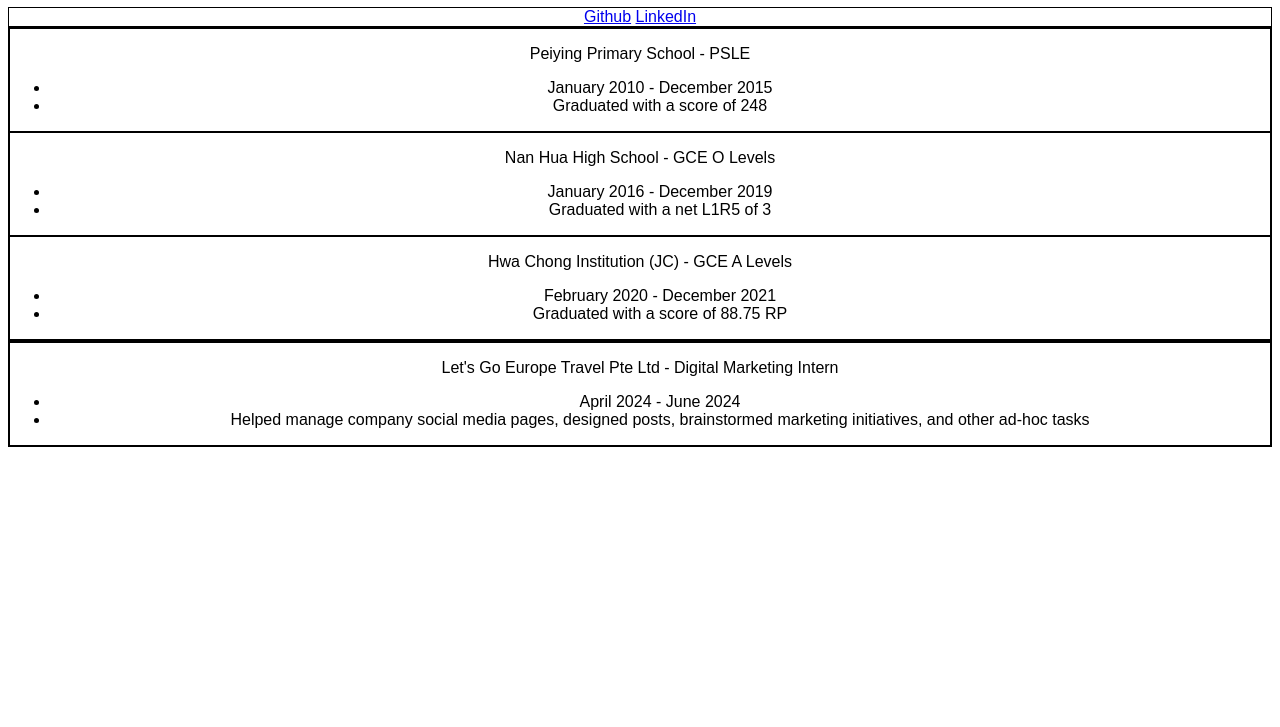
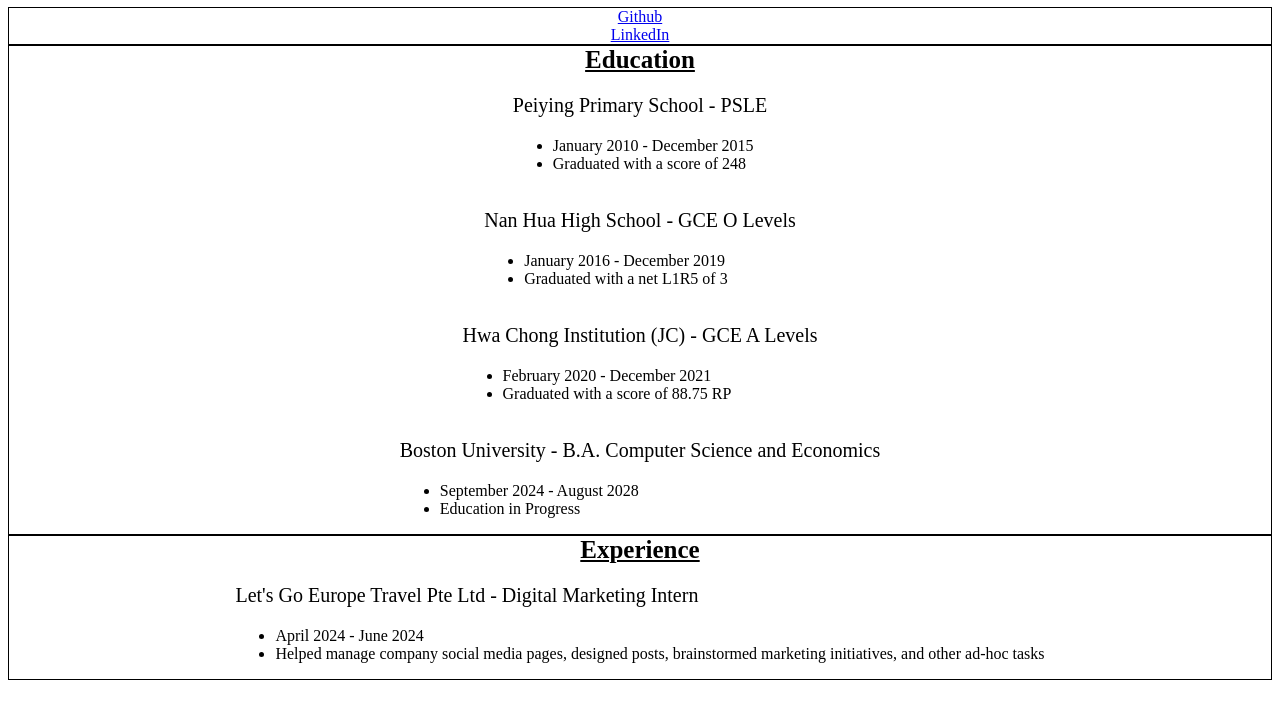
Before and after one commit to hongkian03/hongkian03.github.io, a plain HTML site: page index.html in a window 1280 px wide. Shown: the part 73-800 px from the top of the page. Drawn offline with Linux system fonts and the light colour scheme.

Commit message:
added university education, played around with flexbox and some minor styling

```diff
--- a/index.html
+++ b/index.html
@@ -6,36 +6,45 @@
     </head>
     <body>
         <h1>Work in Progress</h1>
-        <div class="links">
+        <div class="links container">
             <a href="https://github.com/hongkian03">Github</a>
-            <a href="www.linkedin.com/in/kian-hong-tan-4154182b8">LinkedIn</a>
+            <a href="https://www.linkedin.com/in/kian-hong-tan-4154182b8">LinkedIn</a>
         </div>
-        <div class="education">
+        <div class="education container">
+            <div class="education title">Education</div>
             <div class="psle">
-                <p>Peiying Primary School - PSLE</p>
+                <p class="subtitle">Peiying Primary School - PSLE</p>
                 <ul>
                     <li>January 2010 - December 2015</li>
                     <li>Graduated with a score of 248</li>
                 </ul>
             </div>
             <div class="olevels">
-                <p>Nan Hua High School - GCE O Levels</p>
+                <p class="subtitle">Nan Hua High School - GCE O Levels</p>
                 <ul>
                     <li>January 2016 - December 2019</li>
                     <li>Graduated with a net L1R5 of 3</li>
                 </ul>
             </div>
             <div class="alevels">
-                <p>Hwa Chong Institution (JC) - GCE A Levels</p>
+                <p class="subtitle">Hwa Chong Institution (JC) - GCE A Levels</p>
                 <ul>
                     <li>February 2020 - December 2021</li>
                     <li>Graduated with a score of 88.75 RP</li>
                 </ul>
             </div>
+            <div class="uni">
+                <p class="subtitle">Boston University - B.A. Computer Science and Economics</p>
+                <ul>
+                    <li>September 2024 - August 2028</li>
+                    <li>Education in Progress</li>
+                </ul>
+            </div>
         </div>
-        <div class="experience">
+        <div class="experience container">
+            <div class="experience title">Experience</div>
             <div class="lge">
-                <p>Let's Go Europe Travel Pte Ltd - Digital Marketing Intern</p>
+                <p class="subtitle">Let's Go Europe Travel Pte Ltd - Digital Marketing Intern</p>
                 <ul>
                     <li>April 2024 - June 2024</li>
                     <li>Helped manage company social media pages, designed posts, brainstormed marketing initiatives, and other ad-hoc tasks</li>
--- a/styles.css
+++ b/styles.css
@@ -1,8 +1,16 @@
-h1, div, p, li {
-    text-align: center;
-    font-family: Arial, Helvetica, sans-serif;
+.container {
+    display: flex;
+    flex-direction: column;
+    border: 1px solid black;
+    align-items: center;
 }
 
-div {
-    border: 1px solid black;
+.subtitle {
+    font-size: 20px;
 }
+
+.title {
+    font-size: 25px;
+    font-weight: bold;
+    text-decoration: underline;
+}
```
